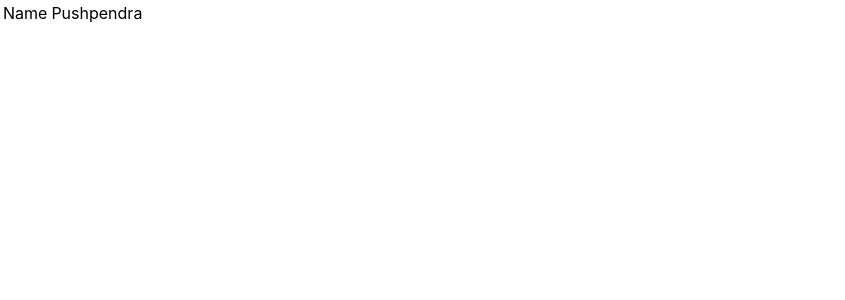
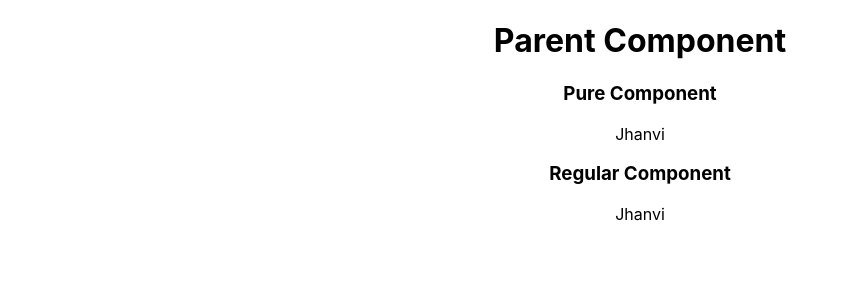
Before and after one commit to pushpendraaaa/learn-reactjs, a React (Create React App) app: page / in a window 1280 px wide. Shown: the top 300 px of the page, without its empty margins (0-845 px from the left). Built offline with nearby package versions, Linux system fonts and the light colour scheme.

Commit message:
Pure Comp vs Regular Comp & Shallow Comparision

```diff
--- a/src/App.js
+++ b/src/App.js
@@ -2,6 +2,8 @@
 // import LifeCycleA from "./components/14-lifecycle-method/1402-updating/1401-LifeCycleA";
 // import Fragment from "./components/15-fragments/1501-Fragment";
 import Table from "./components/15-fragments/1502-Table";
+import PureComp from "./components/16-pure-component/1601-PureComp";
+import ParentComp from "./components/16-pure-component/1603-ParentComp";
 // import "./1304-appStyle.css";
 // import styles from "./1305-appStyle.module.css";
 // import Form from "./components/13-form-handing/1301-Form";
@@ -23,7 +25,9 @@
 function App() {
 	return (
 		<div className="App">
-			<Table />
+			<ParentComp />
+			{/* <PureComp /> */}
+			{/* <Table /> */}
 			{/* <Fragment /> */}
 			{/* <LifeCycleA /> */}
 			{/* <Form /> */}
--- /dev/null
+++ b/src/components/16-pure-component/1601-PureComp.js
@@ -0,0 +1,15 @@
+import React, { PureComponent } from "react";
+
+class PureComp extends PureComponent {
+	render() {
+		console.log("Pure Comp Render");
+		return (
+			<div>
+				<h3>Pure Component</h3>
+				<p>{this.props.name}</p>
+			</div>
+		);
+	}
+}
+
+export default PureComp;
--- /dev/null
+++ b/src/components/16-pure-component/1602-RegComp.js
@@ -0,0 +1,15 @@
+import React, { Component } from "react";
+
+class RegComp extends Component {
+	render() {
+		console.log("Reg Comp Render");
+		return (
+			<div>
+				<h3> Regular Component</h3>
+				<p>{this.props.name}</p>
+			</div>
+		);
+	}
+}
+
+export default RegComp;
--- /dev/null
+++ b/src/components/16-pure-component/1603-ParentComp.js
@@ -0,0 +1,34 @@
+import React, { Component, PureComponent } from "react";
+import PureComp from "./1601-PureComp";
+import RegComp from "./1602-RegComp";
+
+class ParentComp extends PureComponent {
+	constructor(props) {
+		super(props);
+
+		this.state = {
+			name: "Pushpendra",
+		};
+	}
+
+	componentDidMount() {
+		setInterval(() => {
+			this.setState({
+				name: "Jhanvi",
+			});
+		}, 2000);
+	}
+
+	render() {
+		console.log("************ Parent Comp Render *************");
+		return (
+			<div>
+				<h1>Parent Component</h1>
+				<PureComp name={this.state.name} />
+				<RegComp name={this.state.name} />
+			</div>
+		);
+	}
+}
+
+export default ParentComp;
```
